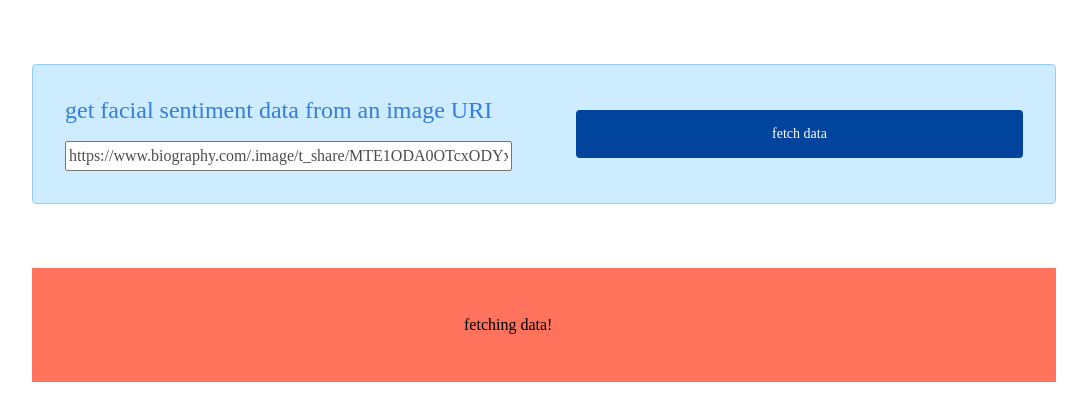
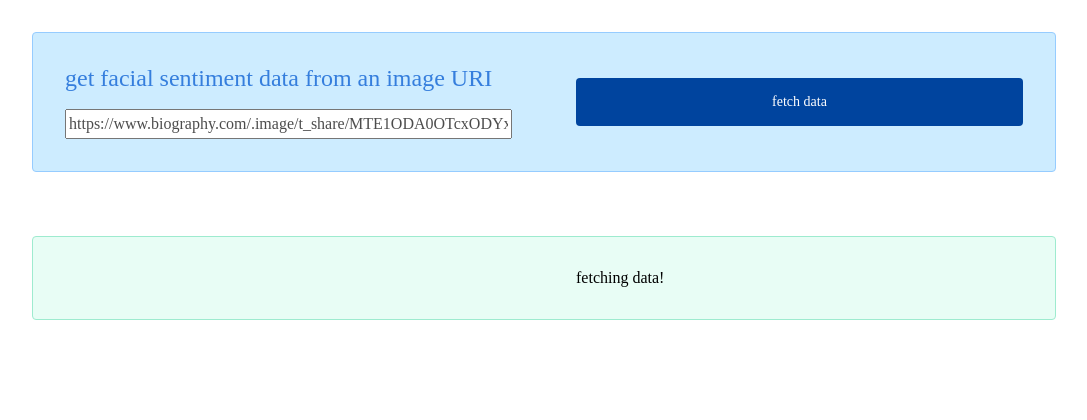
Before and after one commit to WesleyDRobinson/photoAnalysis, a website: page app/public/index.html in a window 1280 px wide. Both pictures are taken after a click on the link "fetch data". Shown: the whole page, without its empty margins (96-1183 px from the left). Drawn offline with nearby package versions, Linux system fonts and the light colour scheme; no server answers.

Commit message:
refinement

```diff
--- a/app/public/bundle.js
+++ b/app/public/bundle.js
@@ -31,15 +31,14 @@ button.addEventListener('click', function (e) {
         let facePreview = document.getElementById('face-preview');
         facePreview.innerHTML = `<img src="${imageUri}" class="db" alt="submitted face preview, halle berry">`
         // append data to output container
-        data = annotations.body[0]
-        console.log(data)
+        data = annotations.body[0];
 
         faceDataOutput.innerHTML = `
             <main class="mw6 center">
               <article>
                   <div class="dtc v-top pl2">
-                    <h1 class="f6 f5-ns fw6 lh-title black mv0">Confidence:</h1>
-                    <h2 class="f6 fw4 mt2 mb2 black-60">${data.detectionConfidence}</h2>
+                    <h1 class="f6 f5-ns fw6 lh-title black mv0">Detection Confidence:</h1>
+                    <h2 class="f6 fw4 mt2 mb2 black-60">${parseFloat(data.detectionConfidence) * 100.00}%</h2>
                   </div>
                 </article>
               <article>
--- a/app/public/index.html
+++ b/app/public/index.html
@@ -4,42 +4,36 @@
     <meta charset="UTF-8">
     <title>photoVision App</title>
     <link rel="stylesheet" href="https://unpkg.com/tachyons/css/tachyons.min.css">
-    <style>
-
-    </style>
 </head>
 <body>
 <div id="app">
-    <section class="ph3 ph5-ns pv5">
+    <section class="ph3 ph-ns pv4">
         <article class="mw8 center br2 ba b--light-blue bg-lightest-blue">
             <div class="dt-ns dt--fixed-ns w-100">
                 <div class="pa3 pa4-ns dtc-ns v-mid">
-                    <div>
-                        <h2 class="fw4 blue mt0 mb3">get facial sentiment data from an image URI</h2>
-                        <label class="clip" for="image-uri">Image URI</label>
-                        <input class="black-70 measure lh-copy mv0 w-100"
+                    <h2 class="fw4 blue mt0 mb3">get facial sentiment data from an image URI</h2>
+                    <label class="clip" for="image-uri">Image URI</label>
+                    <input class="black-70 measure lh-copy mv0 w-100"
                            placeholder="Image URI" type="text" name="image-uri"
                            value="https://www.biography.com/.image/t_share/MTE1ODA0OTcxODYxNjQwNzE3/halle-berry-9542339-1-402.jpg"
-                           id="image-uri">
-                        </input>
-                    </div>
+                           id="image-uri"/>
                 </div>
                 <div class="pa3 pa4-ns dtc-ns v-mid">
-                    <a id="image-button" href="#" class="no-underline f6 tc db w-100 pv3 bg-animate bg-blue hover-bg-dark-blue white br2">fetch data</a>
+                    <a id="image-button" href="#"
+                       class="no-underline f6 tc db w-100 pv3 bg-animate bg-blue hover-bg-dark-blue white br2">fetch
+                        data</a>
                 </div>
             </div>
         </article>
     </section>
-
-    <div class="mw5 mw8-ns center bg-light-red pa3 ph4-ns">
-        <div class="db pv4 ph3 ph0-l" href="#0">
-            <div class="flex flex-column flex-row-ns">
-                <div id="face-preview" class="mb4 mb0-ns w-100 w-40-ns"></div>
-                <div id="face-data-output" class="w-100 w-60-ns pl3-ns"></div>
+    <section class="ph3 ph-ns pv4">
+        <article class="mw8 center br2 ba b--light-green bg-washed-green">
+            <div class="dt-ns dt--fixed-ns w-100">
+                <div id="face-preview" class="pa3 pa4-ns dtc-ns v-mid"></div>
+                <div id="face-data-output" class="pa3 pa4-ns dtc-ns v-mid"></div>
             </div>
-        </div>
-    </div>
-
+        </article>
+    </section>
 </div>
 
 <script src="bundle.js"></script>
```
Also changed, not shown: app/index.js (renamed from app/server/app.js, +4 -5 lines), app/main.js (+3 -4 lines), app/package.json (+23 -11 lines), 2 other files.
